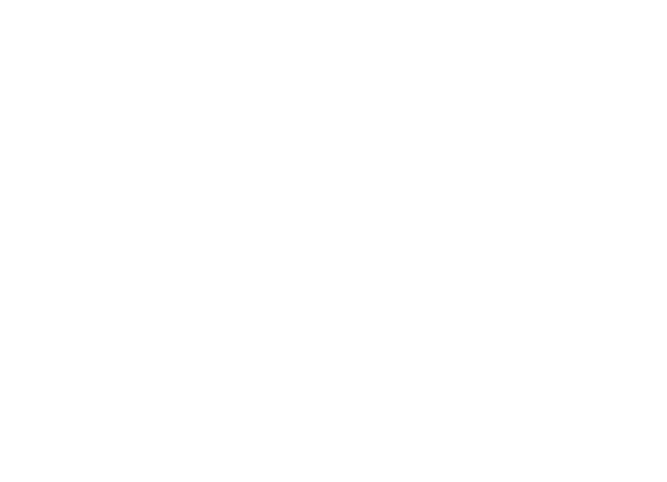
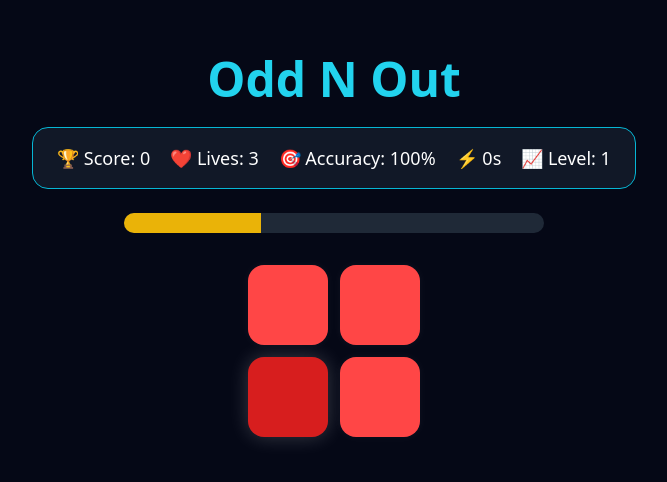
Before and after one commit to Adarshlpu/NainTaaraFrontend, a React (Vite) app: page /games/oddnout in a window 1280 px wide. Before the commit this address had no page. Shown: the part 154-636 px from the top of the page, without its empty margins (306-973 px from the left). Built offline with nearby package versions, Linux system fonts and the light colour scheme.

Commit message:
Add vision game

```diff
--- a/src/App.jsx
+++ b/src/App.jsx
@@ -20,7 +20,7 @@
 <Route path="/reports" element={<Reports />} />
 <Route path="/games/shape" element={<Shape />} />
 <Route
-  path="/games/oddnoutcolor"
+  path="/games/oddnout"
   element={<OddNout />}
 />
     </Routes>
--- a/src/pages/Games/oddnoutcolor/OddBoard.jsx
+++ b/src/pages/Games/oddnoutcolor/OddBoard.jsx
@@ -12,30 +12,52 @@
 
   const [oddIndex, setOddIndex] = useState(0);
 
+  const [theme, setTheme] = useState(null);
+
+  const themes = [
+    {
+      normal: `rgb(40,120,255)`,
+      odd: `rgb(${40 + difference},
+                ${120 + difference},
+                255)`,
+    },
+
+    {
+      normal: `rgb(255,70,70)`,
+      odd: `rgb(${255 - difference},
+                ${70 - difference},
+                ${70 - difference})`,
+    },
+  ];
+
+  // GENERATE RANDOM ODD BOX
   const generateOdd = () => {
     setOddIndex(Math.floor(Math.random() * total));
+
+    // RANDOM THEME
+    const randomTheme =
+      themes[Math.floor(Math.random() * themes.length)];
+
+    setTheme(randomTheme);
   };
 
   useEffect(() => {
     generateOdd();
-  }, [grid]);
+  }, [grid, difference]);
 
-  const base = 160;
-
-  const normalColor = `rgb(${base}, ${base}, 255)`;
-
-  const oddColor = `rgb(${base - difference},
-   ${base - difference},
-   255)`;
-
+  // CLICK HANDLER
   const handleClick = (index) => {
     if (index === oddIndex) {
       onCorrect();
+
       generateOdd();
     } else {
       onWrong();
     }
   };
+
+  // WAIT UNTIL THEME LOADS
+  if (!theme) return null;
 
   return (
     <div
@@ -48,12 +70,26 @@
         <div
           key={index}
           onClick={() => handleClick(index)}
-          className="w-20 h-20 rounded-2xl cursor-pointer transition-all duration-300 hover:scale-105"
+          className="
+            w-20
+            h-20
+            rounded-2xl
+            cursor-pointer
+            transition-all
+            duration-300
+            hover:scale-105
+            shadow-lg
+          "
           style={{
             backgroundColor:
               index === oddIndex
-                ? oddColor
-                : normalColor,
+                ? theme.odd
+                : theme.normal,
+
+            boxShadow:
+              index === oddIndex
+                ? "0 0 20px rgba(255,255,255,0.2)"
+                : "0 0 10px rgba(255,255,255,0.05)",
           }}
         />
       ))}
--- a/src/pages/Games/oddnoutcolor/OddNout.jsx
+++ b/src/pages/Games/oddnoutcolor/OddNout.jsx
@@ -44,21 +44,28 @@
 
   setScore((prev) => prev + 10 + bonus);
 
-    const newCorrect = correctClicks + 1;
-    const newTotal = totalClicks + 1;
+  const updatedCorrect = correctClicks + 1;
+  const updatedTotal = totalClicks + 1;
 
-    setCorrectClicks(newCorrect);
-    setTotalClicks(newTotal);
+  setCorrectClicks(updatedCorrect);
+  setTotalClicks(updatedTotal);
 
-    setAccuracy(calculateAccuracy(newCorrect, newTotal));
+  setAccuracy(
+    ((updatedCorrect / updatedTotal) * 100).toFixed(1)
+  );
 
-    if (newCorrect % 3 === 0) {
-      setLevel((prev) => Math.min(prev + 1, 25));
+  // LEVEL UP EVERY 3 CORRECT CLICKS
+  if (updatedCorrect % 3 === 0) {
+    setLevel((prev) => {
+      if (prev < 25) {
+        return prev + 1;
+      }
+      return prev;
+    });
   }
 
   setStartTime(Date.now());
 };
-
   const handleWrong = () => {
     setScore((prev) => Math.max(prev - 5, 0));
 
```
Lines whose indentation alone changed are shown as unchanged.
